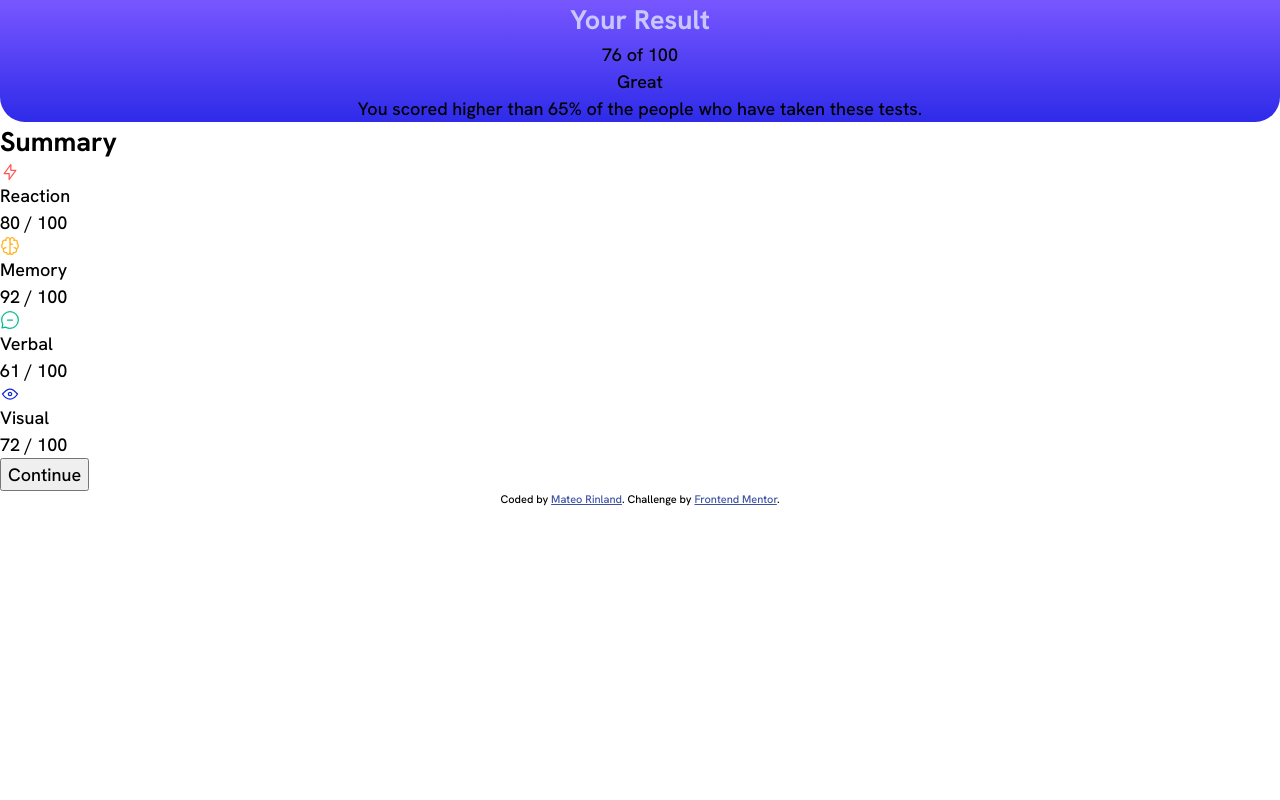
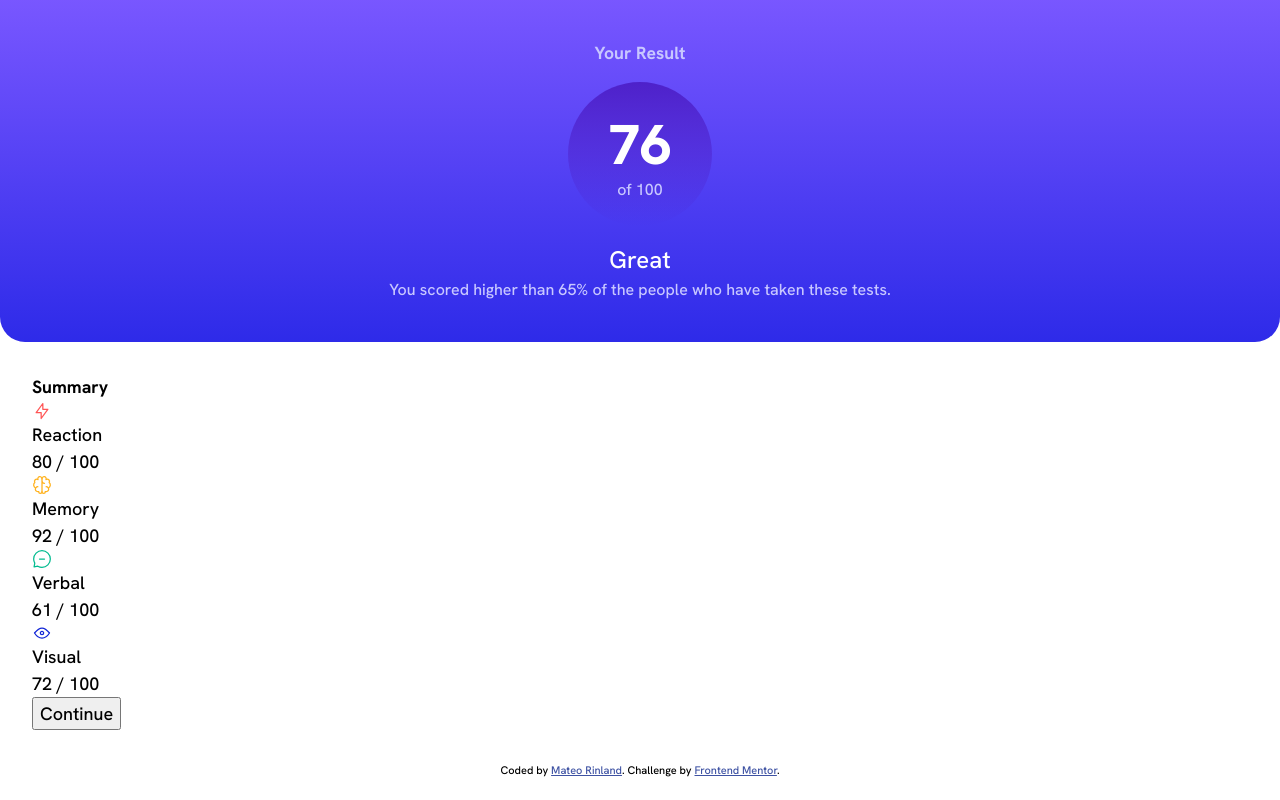
Before and after one commit to mateorinland/results-summary-component, a plain HTML site: page index.html in a window 1280 px wide. Drawn offline with Linux system fonts and the light colour scheme.

Commit message:
JSON VSC settings test

```diff
--- a/index.html
+++ b/index.html
@@ -15,7 +15,10 @@
 
   <section class="result-section">
     <h1 class="result-title">Your Result</h1>
-    <div class="result-number">76 <span>of 100</span></div>
+    <div class="result-circle">
+      <p class="big-number">76</p>
+      <p class="small-number">of 100</p>
+    </div>
     <p class="result-descriptor">Great</p>
     <p class="result-text">You scored higher than 65% of the people who have taken these tests.</p>
   </section>
--- a/styles.scss
+++ b/styles.scss
@@ -26,10 +26,57 @@ body {
     border-bottom-left-radius: 25px;
     border-bottom-right-radius: 25px;
     text-align: center;
+    padding: 2.5rem;
 }
 
 .result-title {
     color: $Light_lavender;
+    font-size: 1.1rem;
+    font-weight: 700;
+}
+
+.result-circle {
+    background-image: linear-gradient($Violet_blue_circle, $Persian_blue_circle);
+    border-radius: 50%;
+    width: 9rem;
+    height: 9rem;
+    margin: 1rem auto;
+    display: grid;
+    grid-template-rows: 20% 1fr 1fr 25%;
+}
+
+.big-number {
+    font-weight: 900;
+    color: $White;
+    font-size: 3.5rem;
+    grid-row: 2 / 3;
+    line-height: 120%;
+}
+
+.small-number {
+    display: block;
+    color: $Light_lavender;
+    font-size: 1rem;
+    font-weight: 500;
+    grid-row: 3 / 4;
+}
+
+.result-descriptor {
+    color: $White;
+    font-size: 1.5rem;
+}
+
+.result-text {
+    color: $Light_lavender;
+    font-size: 1rem;
+}
+
+.summary-section {
+    padding: 2rem;
+}
+
+.summary-title {
+    font-size: 1.1rem;
 }
 
 .attribution {
```
Also changed, not shown: styles.css, 1 other file.
